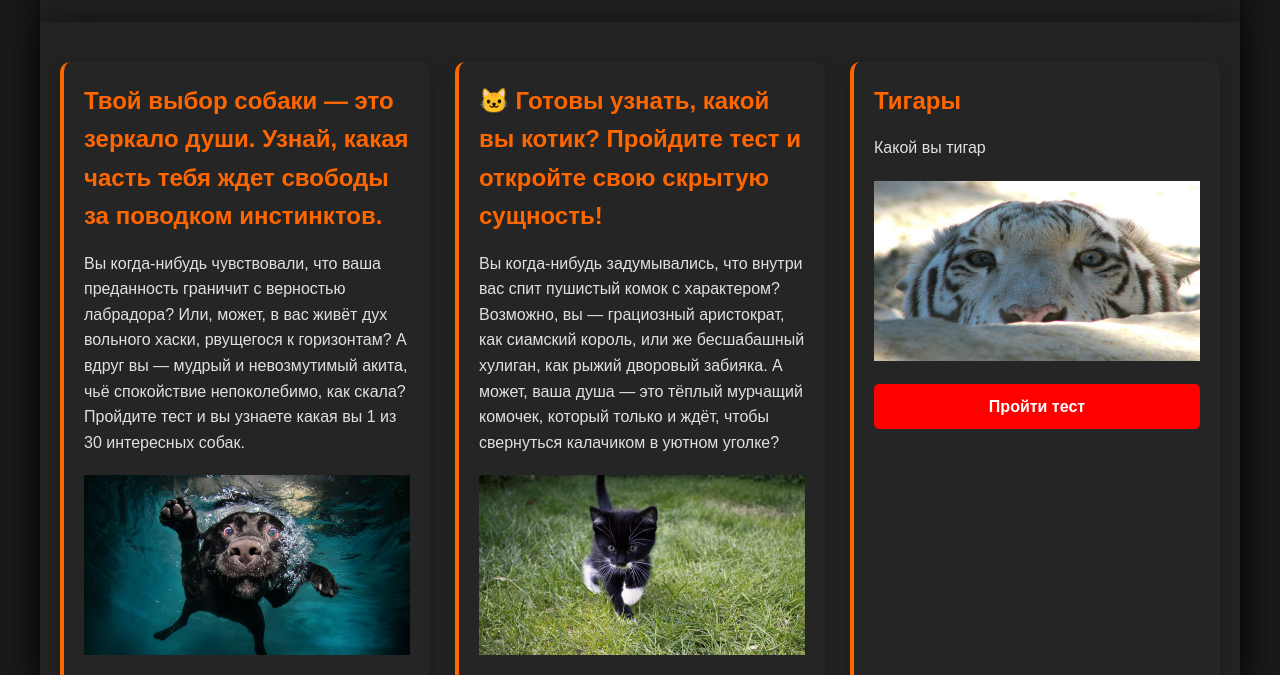
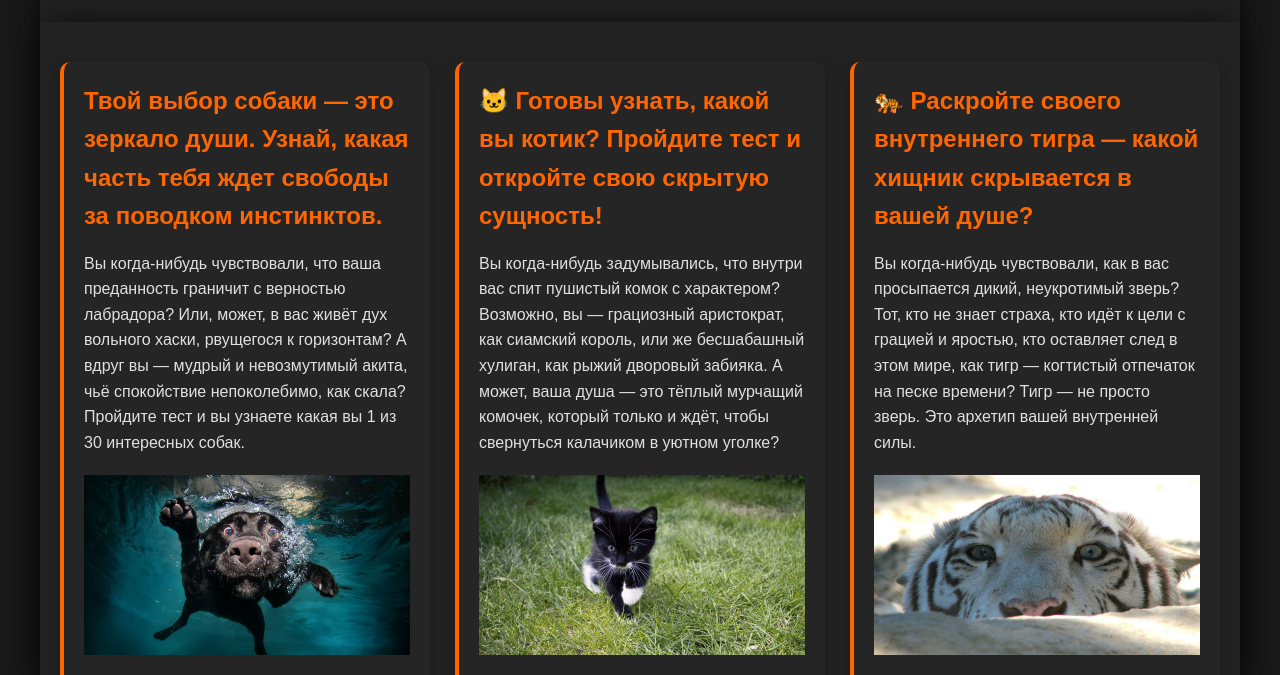
Before and after one commit to 33567927382/testik, a plain HTML site: page index.html in a window 1280 px wide. Shown: the part 123-798 px from the top of the page. Drawn offline with Linux system fonts and the light colour scheme.

Commit message:
доделал всем описание

```diff
--- a/index.html
+++ b/index.html
@@ -50,8 +50,10 @@
 
       <!-- Карточка 3 -->
       <div class="card">
-        <h2>Тигары</h2>
-        <p>Какой вы тигар</p>
+        <h2>🐅 Раскройте своего внутреннего тигра — какой хищник скрывается в вашей душе?</h2>
+        <p>Вы когда-нибудь чувствовали, как в вас просыпается дикий, неукротимый зверь? Тот, кто не знает страха, кто
+          идёт к цели с грацией и яростью, кто оставляет след в этом мире, как тигр — когтистый отпечаток на песке
+          времени? Тигр — не просто зверь. Это архетип вашей внутренней силы.</p>
         <img src="images/tigr_morda_kamen_92029_1280x720.jpg" alt="kotik" width="326" height="180">
         <a href="#" class="yt-btn" target="_blank">
           Пройти тест
@@ -63,7 +65,8 @@
   <footer class="footer">
     <div class="container">
       <p> © 2025 Shayrmay</p>
-      <p><a href="https://t.me/Shayrmyay"><img src="images/tg1.png" alt="tg2" height="19" width="19"></a> Телеграмм для связи</p>
+      <p><a href="https://t.me/Shayrmyay"><img src="images/tg1.png" alt="tg2" height="19" width="19"></a> Телеграмм для
+        связи</p>
     </div>
   </footer>
 </body>
```
